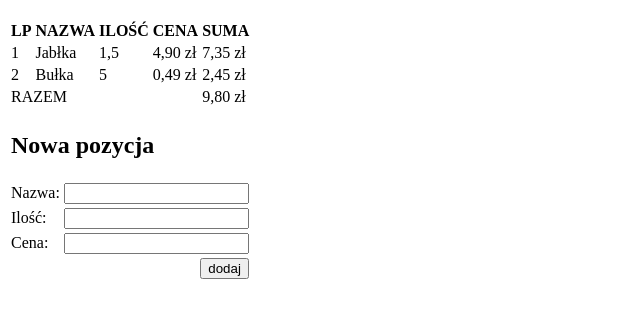
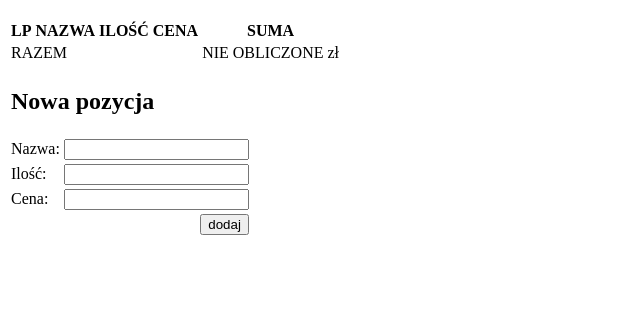
Before and after one commit to WojciechMojsiejuk/PARAGON_JS_PROJ_1, a website: page index.html in a window 1280 px wide. Shown: the part 61-378 px from the top of the page, without its empty margins (0-640 px from the left). Drawn offline with Linux system fonts and the light colour scheme.

Commit message:
Update index.html

```diff
--- a/index.html
+++ b/index.html
@@ -19,24 +19,12 @@
           <th>SUMA</th>
         </tr>
       </thead>
+      <tbody id="ProductList">
+      </tbody>
       <tbody>
         <tr>
-          <td class="lp">1</td>
-          <td class="nazwa">Jabłka</td>
-          <td>1,5</td>
-          <td>4,90 zł</td>
-          <td>7,35 zł</td>
-        </tr>
-        <tr>
-          <td class="lp">2</td>
-          <td class="nazwa">Bułka</td>
-          <td>5</td>
-          <td>0,49 zł</td>
-          <td>2,45 zł</td>
-        </tr>
-        <tr>
           <td colspan="4" class="razem">RAZEM</td>
-          <td class="razem">9,80 zł</td>
+          <td class="razem">NIE OBLICZONE zł</td>
         </tr>
       </tbody>
     </table>
```
